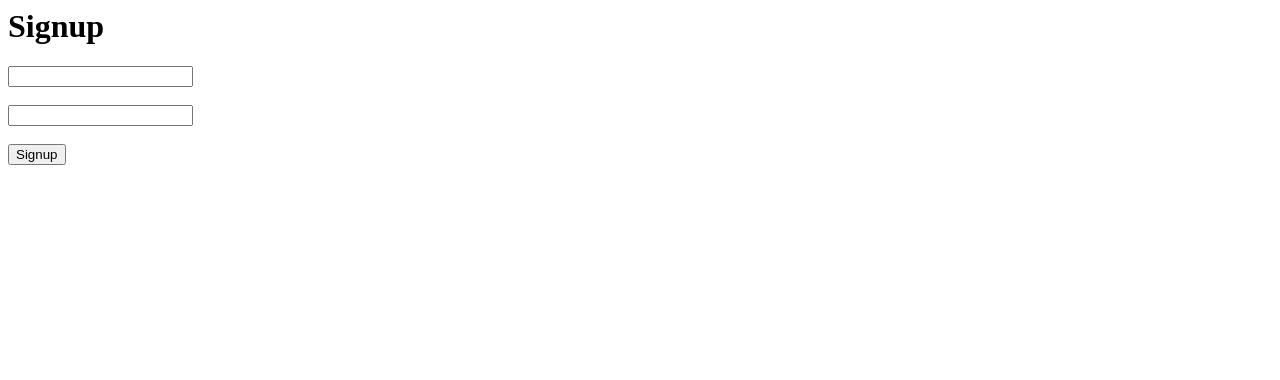
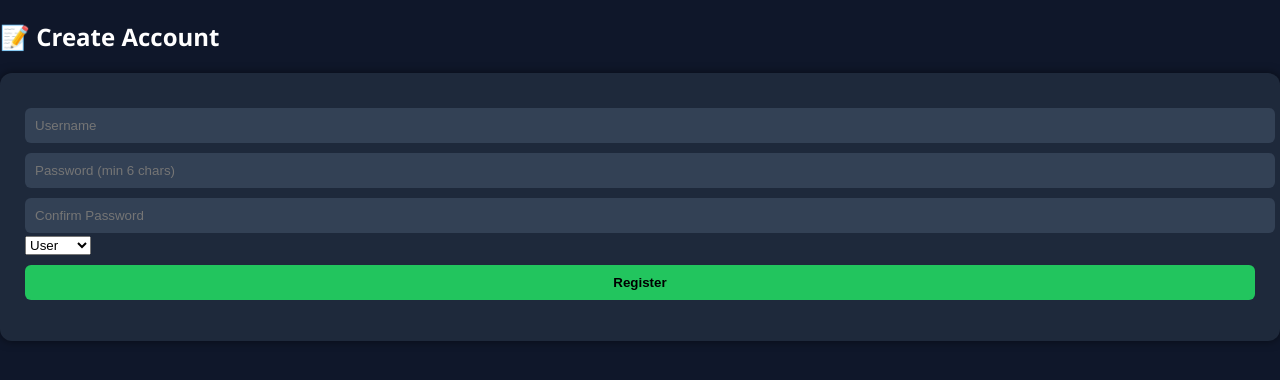
Before and after one commit to Ojas-597/cybersec-soc-lab, a website: page public/signup.html in a window 1280 px wide. Drawn offline with Linux system fonts and the light colour scheme.

Commit message:
Update signup.html

```diff
--- a/public/signup.html
+++ b/public/signup.html
@@ -1,7 +1,79 @@
-<h1>Signup</h1>
+<!DOCTYPE html>
+<html>
+<head>
+  <title>Register</title>
+  <link rel="stylesheet" href="style.css">
+</head>
+<body>
 
-<form method="POST" action="/signup">
-<input name="username"><br><br>
-<input type="password" name="password"><br><br>
-<button>Signup</button>
+<h2>📝 Create Account</h2>
+
+<div class="card">
+
+<form onsubmit="return registerUser()">
+
+  <input id="username" placeholder="Username" required><br>
+
+  <input id="password" type="password" placeholder="Password (min 6 chars)" required><br>
+
+  <input id="confirm" type="password" placeholder="Confirm Password" required><br>
+
+  <select id="role">
+    <option value="user">User</option>
+    <option value="analyst">Analyst</option>
+  </select><br>
+
+  <button type="submit">Register</button>
+
 </form>
+
+<p id="msg"></p>
+
+</div>
+
+<script>
+
+async function registerUser(){
+
+  let username = document.getElementById("username").value;
+  let password = document.getElementById("password").value;
+  let confirm = document.getElementById("confirm").value;
+  let role = document.getElementById("role").value;
+
+  let msg = document.getElementById("msg");
+
+  // validations
+  if(password.length < 6){
+    msg.innerText = "❌ Password must be at least 6 characters";
+    return false;
+  }
+
+  if(password !== confirm){
+    msg.innerText = "❌ Passwords do not match";
+    return false;
+  }
+
+  let res = await fetch('/signup', {
+    method: "POST",
+    headers: {"Content-Type":"application/json"},
+    body: JSON.stringify({username, password, role})
+  });
+
+  let text = await res.text();
+
+  msg.innerText = text;
+
+  if(text.includes("Success")){
+    msg.style.color = "#22c55e";
+    setTimeout(()=> window.location="login.html", 1500);
+  } else {
+    msg.style.color = "red";
+  }
+
+  return false;
+}
+
+</script>
+
+</body>
+</html>
```
